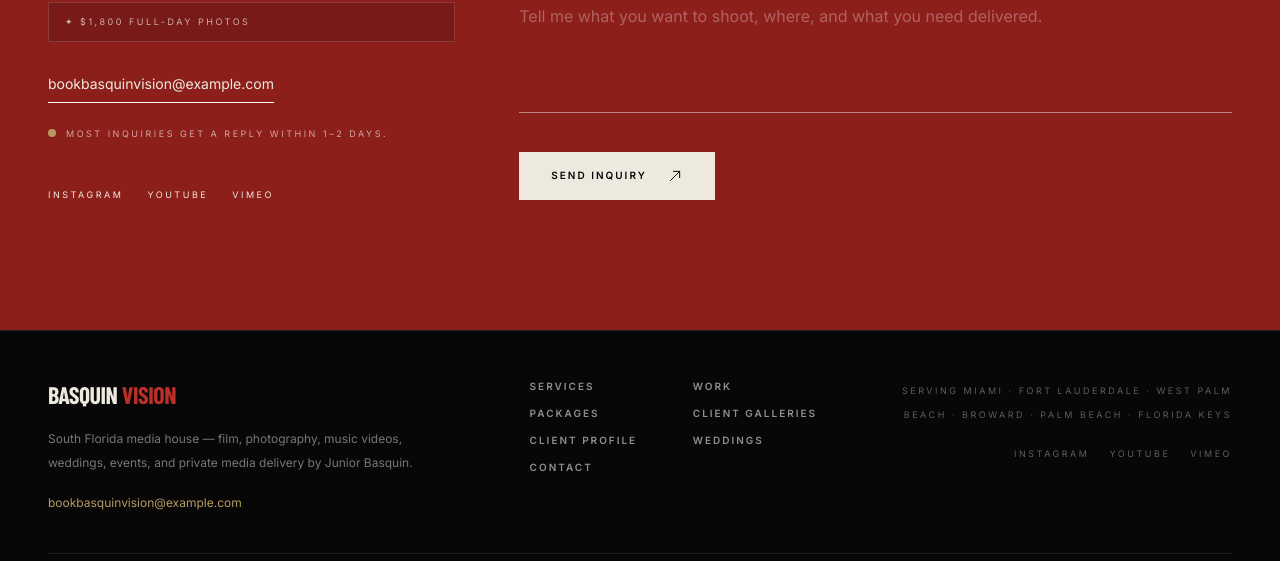
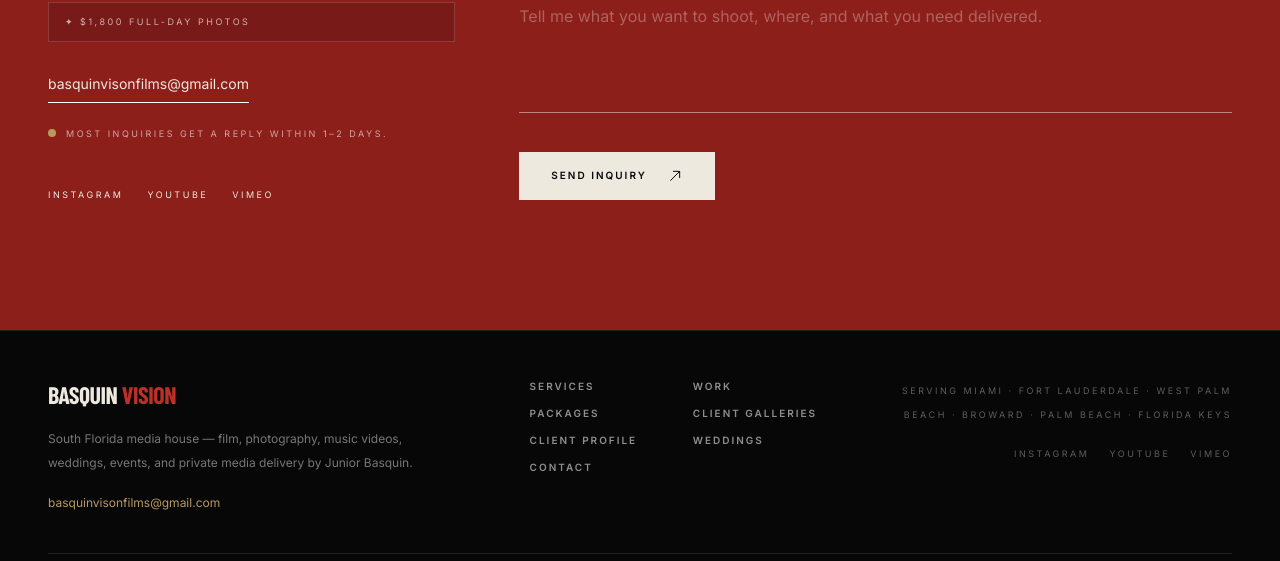
Before and after one commit to basquinvision/basquinquinvision, a React (Vite) app: page / in a window 1280 px wide. Shown: the part 8559-9120 px from the top of the page. Built offline with nearby package versions, Linux system fonts and the light colour scheme; a web font is replaced by a local one.

Commit message:
Connect Basquin Vision email

```diff
--- a/src/data/filmData.js
+++ b/src/data/filmData.js
@@ -14,7 +14,7 @@ export const film = {
   heroImage: "/images/flip-it-hero.png",
   // REPLACE with your YouTube or Vimeo embed URL.
   trailerEmbedUrl: "",
-  contactEmail: "flipitfilm@example.com",
+  contactEmail: "basquinvisonfilms@gmail.com",
 };
 
 // EDIT these brand details for your full media company / creator website.
@@ -25,7 +25,7 @@ export const brand = {
   description:
     "Basquin Vision helps regular people, artists, couples, and brands get sharp event photos, promo videos, wedding visuals, and private galleries without making the process complicated.",
   city: "South Florida",
-  email: "bookbasquinvision@example.com",
+  email: "basquinvisonfilms@gmail.com",
   // Short line shown near booking CTAs — update as your calendar changes.
   availability: "Now booking South Florida dates",
   // Shown next to the contact form.
--- a/src/data/weddingData.js
+++ b/src/data/weddingData.js
@@ -5,7 +5,7 @@ export const weddingBrand = {
   name: "Basquin Vision Weddings",
   owner: "Junior Basquin",
   city: "South Florida",
-  email: "weddings@basquinvision.com",
+  email: "basquinvisonfilms@gmail.com",
   phone: "(305) 555-0126",
   tagline: "Cinematic South Florida wedding films and photos for love stories with style.",
   heroImage: "/images/wedding-hero.png",
```
